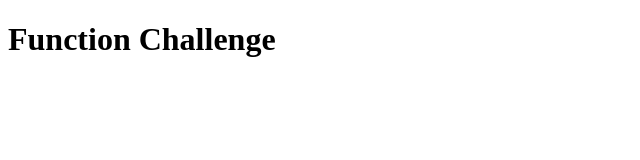
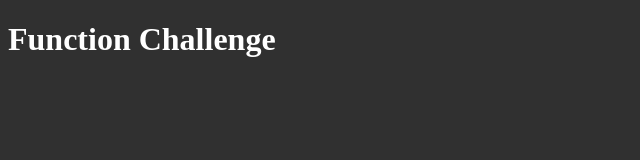
Before and after one commit to ekimlinger/prime_prestudy_01, a plain HTML site: page index.html in a window 1280 px wide. Shown: the whole page, without its empty margins (0-640 px from the left). Drawn offline with Linux system fonts and the light colour scheme.

Commit message:
Fixed bug for linking files together

```diff
--- a/gitChallenge.css
+++ b/gitChallenge.css
@@ -1,4 +1,8 @@
 body{
-	background: #000000;
+	background: #303030;
 
 }
+
+h1 {
+	color: white;
+}
--- a/index.html
+++ b/index.html
@@ -2,7 +2,7 @@
 
 <html>
 	<head>
-		<link rel="stylesheet" src="gitChallenge.css">
+		<link rel="stylesheet" type="text/css" href="gitChallenge.css">
 		<script src="gitChallenge.js"></script>
 	<head>
 
```
